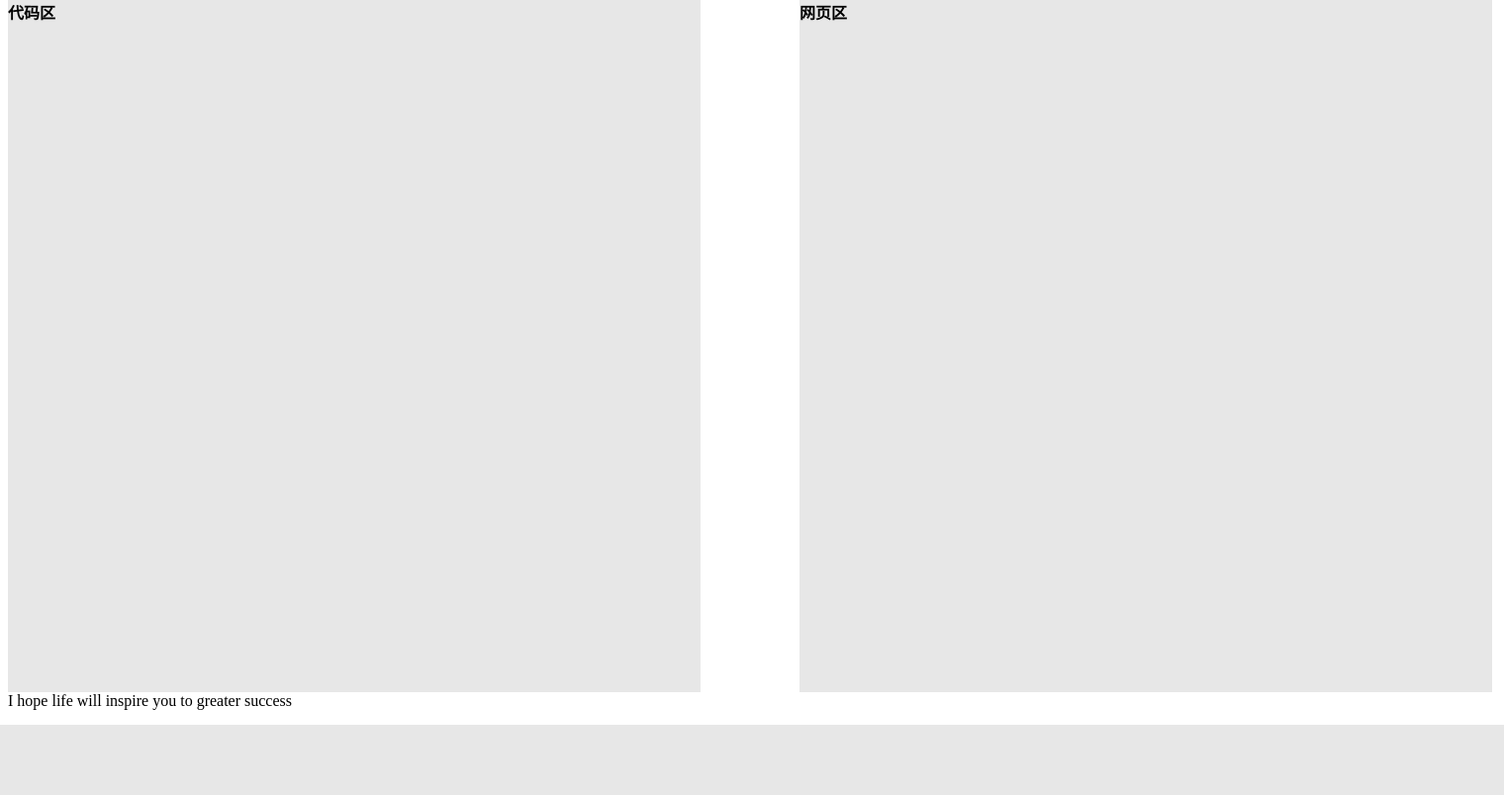
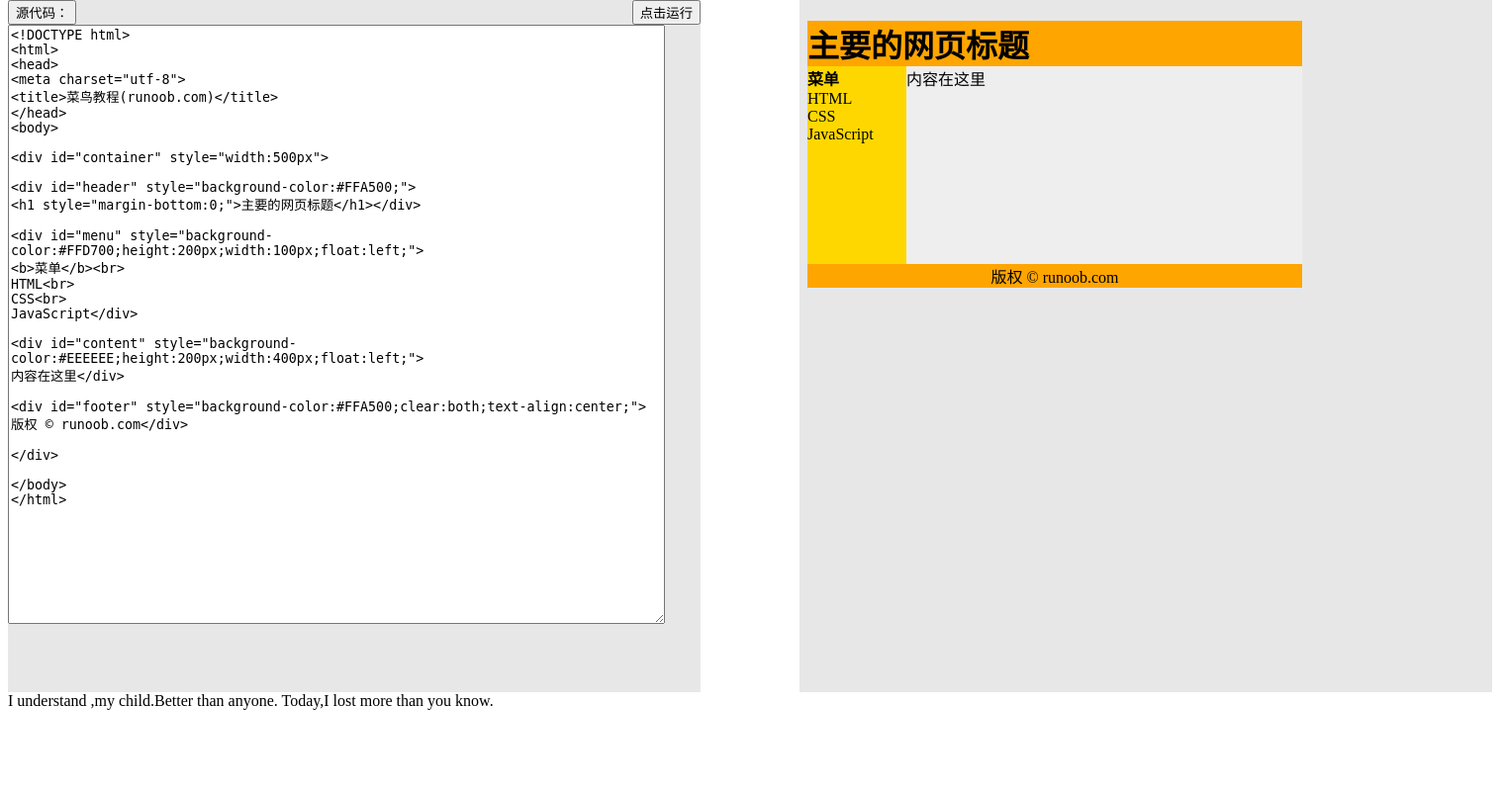
Before and after one commit to fylovezx/vision, a PHP site: page / in a window 1520 px wide. Shown: the part 67-871 px from the top of the page at 99% size. Before the commit the page ends 800 px from the top, so only its background shows below. Run offline with PHP 8.4, Linux system fonts and the light colour scheme.

Commit message:
实现了代码显示区代码能够在运行区运行“

```diff
--- a/runoob/index.php
+++ b/runoob/index.php
@@ -14,18 +14,122 @@
         </div>
 
         <div id="codearea" style="background-color:#e7e7e7;height:700px;width:700px;float:left;">
-            <b>代码区</b><br/>
+		<div class="panel-heading">
+			<form class="form-inline">
+                <div class="row">
+                    <div style="float:left">
+                        <button type="button" onclick="resetCode()" class="btn btn-default">源代码：</button>
+                        </div>
+                        <div style="float:right">
+                        <button type="button" onclick="submitTryit()" id="submitBTN"><span class="glyphicon glyphicon-send"></span> 点击运行</button>
+                    </div>
+                </div>
+            </form>
+		</div>
+        <div>
+			<textarea class="form-control"  id="textareaCode" name="textareaCode" rows="40" cols="80">&lt;!DOCTYPE html&gt;
+&lt;html&gt;
+&lt;head&gt;
+&lt;meta charset=&quot;utf-8&quot;&gt;
+&lt;title&gt;菜鸟教程(runoob.com)&lt;/title&gt;
+&lt;/head&gt;
+&lt;body&gt;
+
+&lt;div id=&quot;container&quot; style=&quot;width:500px&quot;&gt;
+
+&lt;div id=&quot;header&quot; style=&quot;background-color:#FFA500;&quot;&gt;
+&lt;h1 style=&quot;margin-bottom:0;&quot;&gt;主要的网页标题&lt;/h1&gt;&lt;/div&gt;
+
+&lt;div id=&quot;menu&quot; style=&quot;background-color:#FFD700;height:200px;width:100px;float:left;&quot;&gt;
+&lt;b&gt;菜单&lt;/b&gt;&lt;br&gt;
+HTML&lt;br&gt;
+CSS&lt;br&gt;
+JavaScript&lt;/div&gt;
+
+&lt;div id=&quot;content&quot; style=&quot;background-color:#EEEEEE;height:200px;width:400px;float:left;&quot;&gt;
+内容在这里&lt;/div&gt;
+
+&lt;div id=&quot;footer&quot; style=&quot;background-color:#FFA500;clear:both;text-align:center;&quot;&gt;
+版权 © runoob.com&lt;/div&gt;
+
+&lt;/div&gt;
+
+&lt;/body&gt;
+&lt;/html&gt;
+                </textarea>
+		</div>
         </div>
         <div id="midcut" style="width:100px;float:left;"><br/></div>
         <div id="htmlarea" style="background-color:#e7e7e7;height:700px;width:700px;float:left;">
-            <b>网页区</b><br/>
+        <div id="iframewrapper"></div>
         </div>
         <footer>
             <div id="footer">
-            I hope life will inspire you to greater success
+            I understand ,my child.Better than anyone. Today,I lost more than you know.
             </div>
         </footer>
     </div>
+<script>
+function autodivheight(){
+    var winHeight=0;
+    if (window.innerHeight) {
+        winHeight = window.innerHeight;
+    } else if ((document.body) && (document.body.clientHeight)) {
+        winHeight = document.body.clientHeight;
+    }
+    //通过深入Document内部对body进行检测，获取浏览器窗口高度
+    if (document.documentElement && document.documentElement.clientHeight) {
+        winHeight = document.documentElement.clientHeight;
+    }
+    height = winHeight;
+    document.getElementById("textareaCode").height="700px";
+    document.getElementById("iframeResult").style.width= 700 +"px";
+    document.getElementById("iframeResult").style.height= height +"px";
+}
 
+
+function resetCode() {
+  var initCode = "<!DOCTYPE html>\n<html>\n<head>\u00a0\n<meta\u00a0charset=\"utf-8\">\u00a0\n<title>\u83dc\u9e1f\u6559\u7a0b(runoob.com)<\/title>\u00a0\n<\/head>\n<body>\n\n<div id=\"container\" style=\"width:500px\">\n\n<div id=\"header\" style=\"background-color:#FFA500;\">\n<h1 style=\"margin-bottom:0;\">\u4e3b\u8981\u7684\u7f51\u9875\u6807\u9898<\/h1><\/div>\n\n<div id=\"menu\" style=\"background-color:#FFD700;height:200px;width:100px;float:left;\">\n<b>\u83dc\u5355<\/b><br>\nHTML<br>\nCSS<br>\nJavaScript<\/div>\n\n<div id=\"content\" style=\"background-color:#EEEEEE;height:200px;width:400px;float:left;\">\n\u5185\u5bb9\u5728\u8fd9\u91cc<\/div>\n\n<div id=\"footer\" style=\"background-color:#FFA500;clear:both;text-align:center;\">\n\u7248\u6743 \u00a9 runoob.com<\/div>\n\n<\/div>\n \n<\/body>\n<\/html>"
+  document.getElementById("textareaCode").value = initCode;
+}
+
+function submitTryit() {
+  var text = document.getElementById("textareaCode").value;
+  var patternHtml = /<html[^>]*>((.|[\n\r])*)<\/html>/im
+  var patternHead = /<head[^>]*>((.|[\n\r])*)<\/head>/im
+  var array_matches_head = patternHead.exec(text);
+  var patternBody = /<body[^>]*>((.|[\n\r])*)<\/body>/im;
+
+  var array_matches_body = patternBody.exec(text);
+  var basepath_flag = 1;
+  var basepath = '';
+  if(basepath_flag) {
+    basepath = '<base href="//www.runoob.com/try/demo_source/" target="_blank">';
+  }
+  if(array_matches_head) {
+    text = text.replace('<head>', '<head>' + basepath );
+  } else if (patternHtml) {
+    text = text.replace('<html>', '<head>' + basepath + '</head>');
+  } else if (array_matches_body) {
+    text = text.replace('<body>', '<body>' + basepath );
+  } else {
+    text = basepath + text;
+  }
+  var ifr = document.createElement("iframe");
+  ifr.setAttribute("frameborder", "0");
+  ifr.setAttribute("id", "iframeResult");
+  document.getElementById("iframewrapper").innerHTML = "";
+  document.getElementById("iframewrapper").appendChild(ifr);
+
+  var ifrw = (ifr.contentWindow) ? ifr.contentWindow : (ifr.contentDocument.document) ? ifr.contentDocument.document : ifr.contentDocument;
+  ifrw.document.open();
+  ifrw.document.write(text);
+  ifrw.document.close();
+  autodivheight();
+}
+submitTryit();
+autodivheight();
+
+</script>
 </body>
 </html>
```
